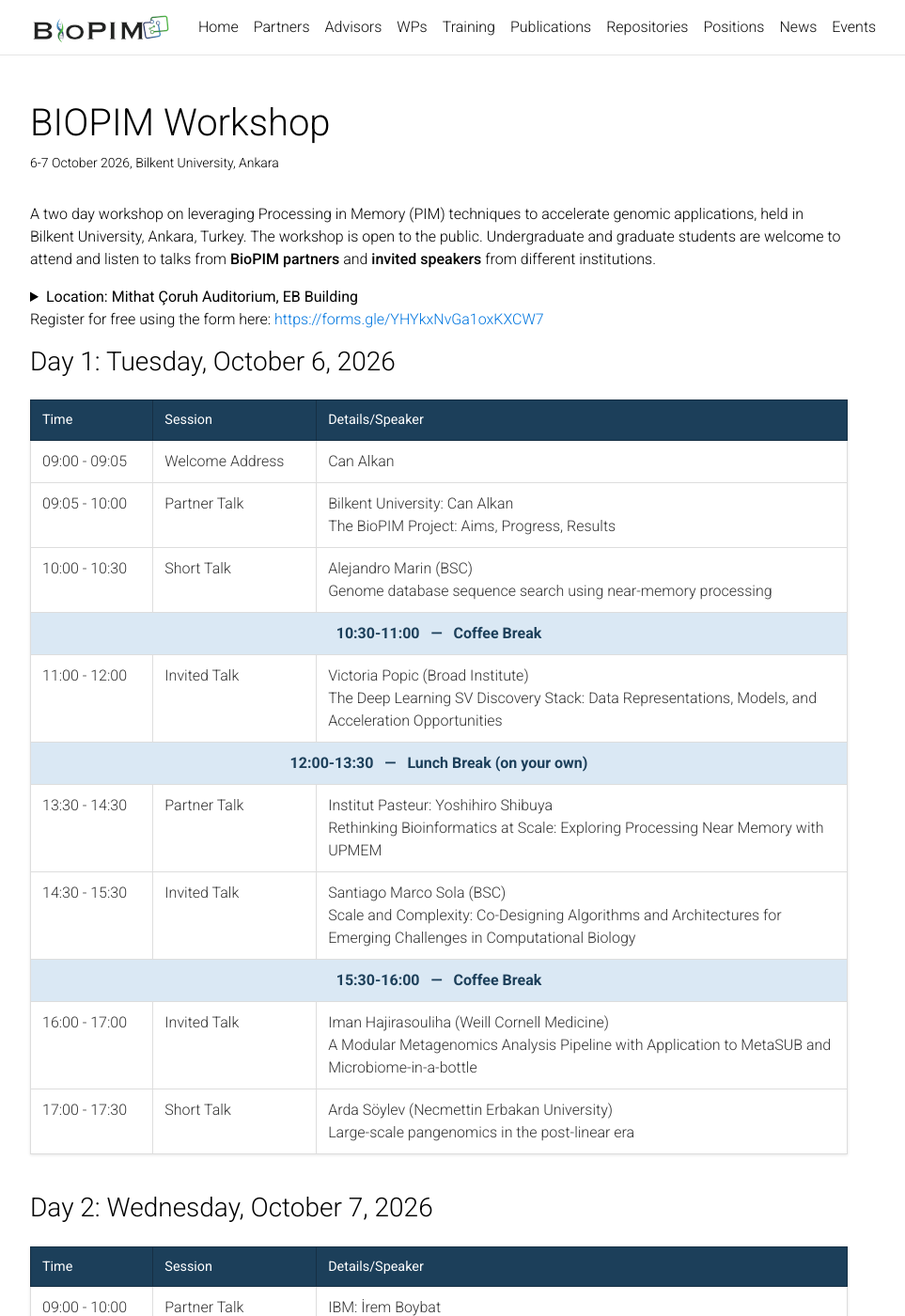
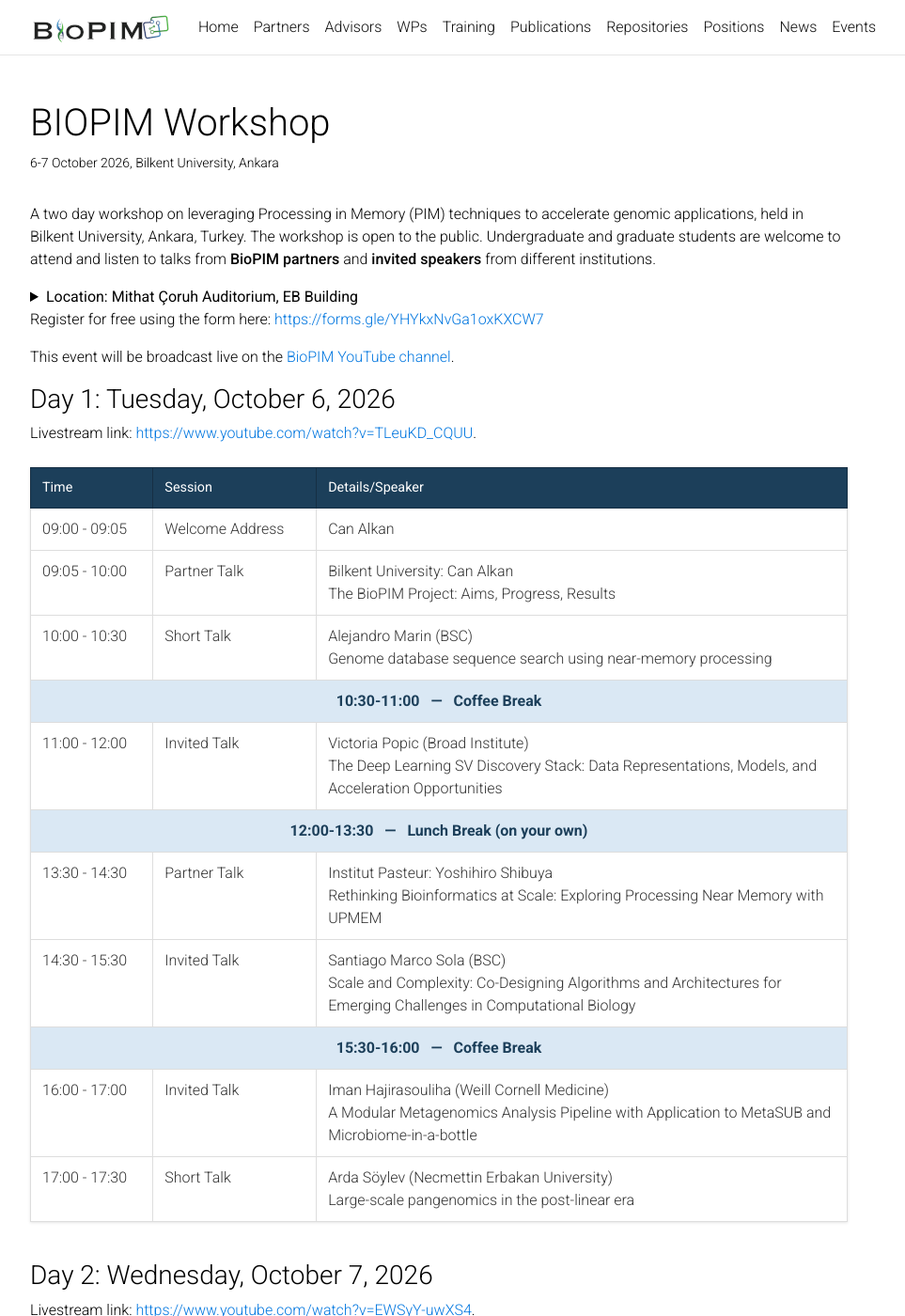
Before and after one commit to BioPIM/biopim.github.io, a Jekyll site: the page built from _pages/workshop.md, in a window 1280 px wide and 1400 px high. Shown: the whole window at 94% size, without its empty margins (173-1136 px from the left). Built offline with Jekyll 4.4.1, drawn with Linux system fonts in a browser that asks for light colours; comment, search, counter and statistics services are not loaded; a style sheet for code colours, icons or effects is not loaded; some of the changed text lies outside the part shown.

Commit message:
add livestream links

```diff
--- a/_pages/workshop.md
+++ b/_pages/workshop.md
@@ -61,7 +61,10 @@ A two day workshop on leveraging Processing in Memory (PIM) techniques to accele
 
 Register for free using the form here: [https://forms.gle/YHYkxNvGa1oxKXCW7](https://forms.gle/YHYkxNvGa1oxKXCW7)
 
+This event will be broadcast live on the [BioPIM YouTube channel](https://www.youtube.com/@biopim).
+
 ### Day 1: Tuesday, October 6, 2026
+Livestream link: [https://www.youtube.com/watch?v=TLeuKD_CQUU](https://www.youtube.com/watch?v=TLeuKD_CQUU).
 
 <table class="agenda-table">
    <colgroup>
@@ -132,6 +135,7 @@ Register for free using the form here: [https://forms.gle/YHYkxNvGa1oxKXCW7](htt
 <br>
 
 ### Day 2: Wednesday, October 7, 2026
+Livestream link: [https://www.youtube.com/watch?v=EWSyY-uwXS4](https://www.youtube.com/watch?v=EWSyY-uwXS4).
 
 <table class="agenda-table">
    <colgroup>
```
Also changed, not shown: other parts of _pages/workshop.md (+2 -2 lines).
